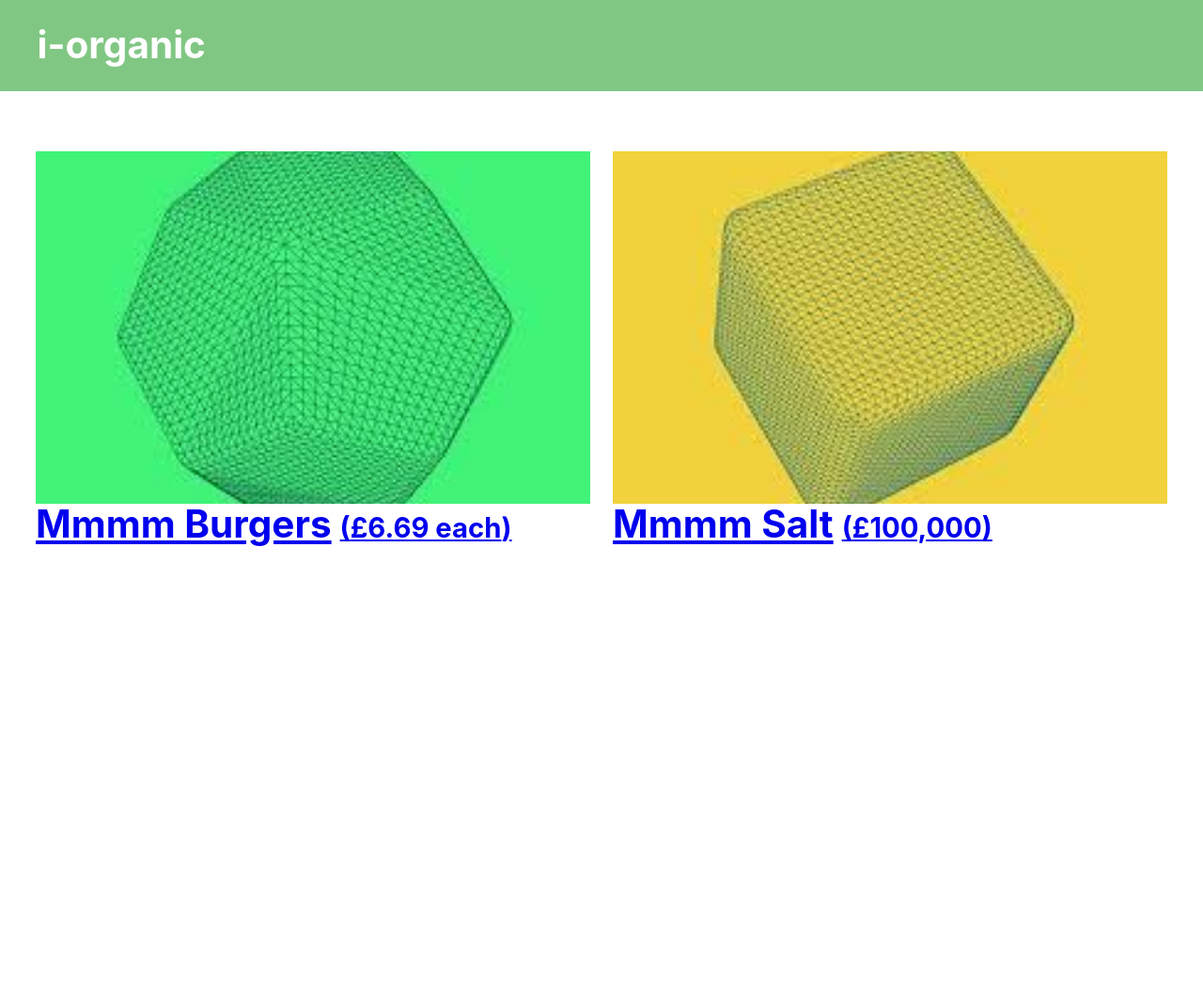
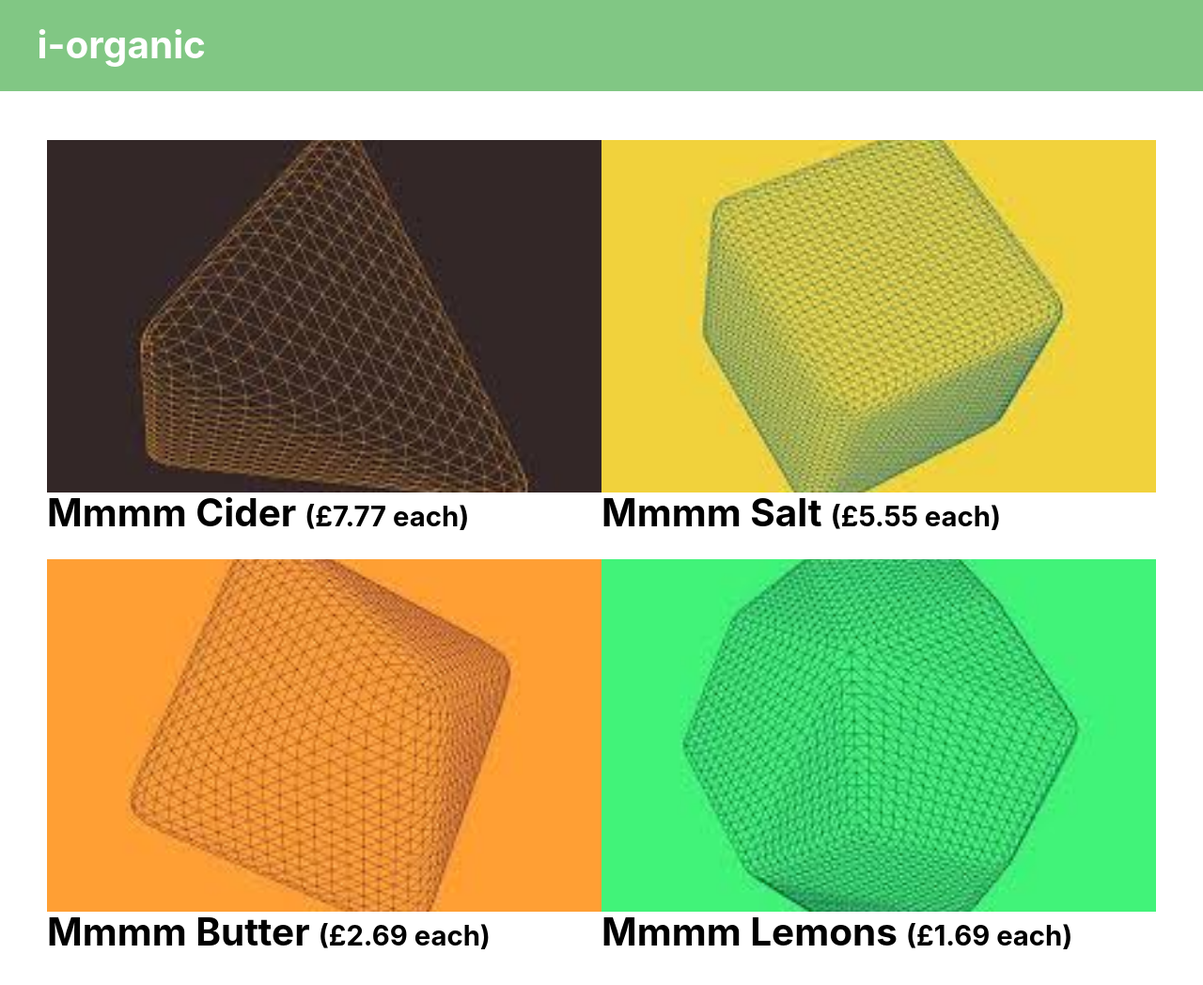
Before and after one commit to fahimd149/i-organic-site, a Gatsby site: page / in a window 1280 px wide. Shown: the whole page at 94% size. Before the commit the page ends 800 px from the top, so only its background shows below. Built offline with nearby package versions, Linux system fonts and the light colour scheme; Gatsby itself is replaced by a stand-in of ours.

Commit message:
add some more products

```diff
--- /dev/null
+++ b/product/butter.md
@@ -0,0 +1,12 @@
+---
+path: "/product/butter"
+price: "£2.69 each"
+title: "Mmmm Butter"
+image: "../src/images/images-3.jpg"
+---
+
+I'd rather be a bird than a fish.
+
+£2.69
+
+Buy now
--- /dev/null
+++ b/product/cider.md
@@ -0,0 +1,12 @@
+---
+path: "/product/cider"
+price: "£7.77 each"
+title: "Mmmm Cider"
+image: "../src/images/images-2.jpg"
+---
+
+I currently have 4 windows open up… and I don’t know why.
+
+£7.77 each
+
+Buy now
--- a/product/burgers.md
+++ b/product/lemon.md
@@ -1,12 +1,12 @@
 ---
-path: "/product/burgers"
-price: "£6.69 each"
-title: "Mmmm Burgers"
+path: "/product/lemon"
+price: "£1.69 each"
+title: "Mmmm Lemons"
 image: "../src/images/images.jpg"
 ---
 
 I'd rather be a bird than a fish.
 
-£100,001
+£1.69
 
 Buy now
--- a/product/salt.md
+++ b/product/salt.md
@@ -1,12 +1,12 @@
 ---
 path: "/product/salt"
-price: "£100,000"
+price: "£5.55 each"
 title: "Mmmm Salt"
 image: "../src/images/images-1.jpg"
 ---
 
 I currently have 4 windows open up… and I don’t know why.
 
-£100,000
+£5.55 each
 
 Buy now
--- a/src/components/ProductLink.js
+++ b/src/components/ProductLink.js
@@ -2,12 +2,11 @@ import React from 'react'
 import { Link } from 'gatsby'
 import Img from 'gatsby-image'
 import styled from 'styled-components'
-import ProductTitle from './ProductTitle';
+import ProductTitle from './ProductTitle'
 
 const Container = styled.div`
   max-width: 590px;
   width: 100%;
-  margin: 12px;
   &:last-child {
     margin-bottom: 0;
   }
@@ -15,7 +14,13 @@ const Container = styled.div`
 
 const ProductLink = ({ product }) => (
   <Container>
-    <Link to={product.frontmatter.path}>
+    <Link
+      to={product.frontmatter.path}
+      style={{
+        color: 'black',
+        textDecoration: 'none',
+      }}
+    >
       {product.frontmatter.image && (
         <Img fluid={product.frontmatter.image.childImageSharp.fluid} />
       )}
```
Also changed, not shown: src/templates/productTemplate.js (+9 -1 lines).
